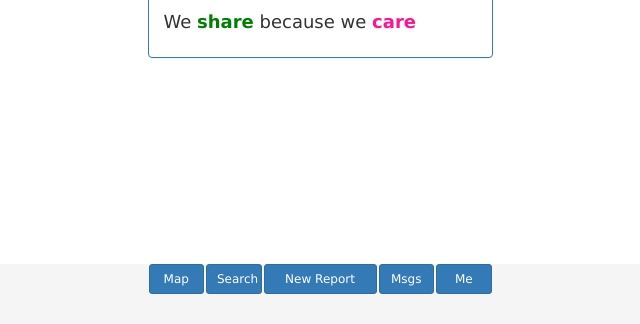
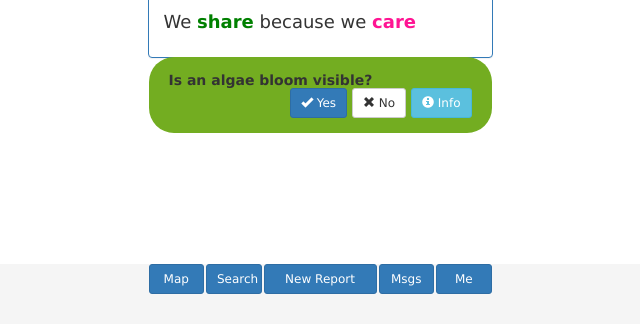
Before and after one commit to craklyn/fishackathon, a Node server app: page /index in a window 1280 px wide. Shown: the part 476-800 px from the top of the page, without its empty margins (320-960 px from the left). Run offline with Node 20, Linux system fonts and the light colour scheme; some libraries are stand-ins or nearby versions.

Commit message:
getting first page finished

```diff
--- a/app-frontend/public/stylesheets/style.css
+++ b/app-frontend/public/stylesheets/style.css
@@ -15,6 +15,16 @@ div.col-xs-4 {
   padding-right: 1px;
 }
 
+div.cta-box {
+    font-weight: bold;
+    border-radius: 25px;
+    background: #73AD21;
+    padding-top: 15px;
+    padding-bottom: 15px;
+    padding-left: 20px;
+    padding-right: 20px;
+    //height: 75px;
+}
 
 /* Sticky footer styles
 -------------------------------------------------- */
--- a/app-frontend/views/index.html
+++ b/app-frontend/views/index.html
@@ -39,6 +39,14 @@
       <iframe width="315" height="350" frameborder="0" scrolling="no" marginheight="0" marginwidth="0" src="https://www.openstreetmap.org/export/embed.html?bbox=-122.00660705566408%2C47.74994304216887%2C-121.76559448242189%2C47.88780176702125&amp;layer=mapnik" style="border: 1px solid black"></iframe><br/>
       <h4>We <span style="color: green;font-weight: bold;">share</span> because we <span style="color:deeppink;font-weight: bold;">care</span></h4>
     </div>
+    <div class="col-xs-12 cta-box">
+      <div>Is an algae bloom visible?</div>
+      <div style="float: right;">
+        <button type="button" class="btn btn-primary btn-sm"><span class="glyphicon glyphicon-ok"></span> Yes</button>
+        <button type="button" class="btn btn-default btn-sm"><span class="glyphicon glyphicon-remove"></span> No</button>
+        <button type="button" class="btn btn-info btn-sm"><span class="glyphicon glyphicon-info-sign"></span> Info</button>
+      </div>
+    </div>
   </div>
 </div>
 
```
